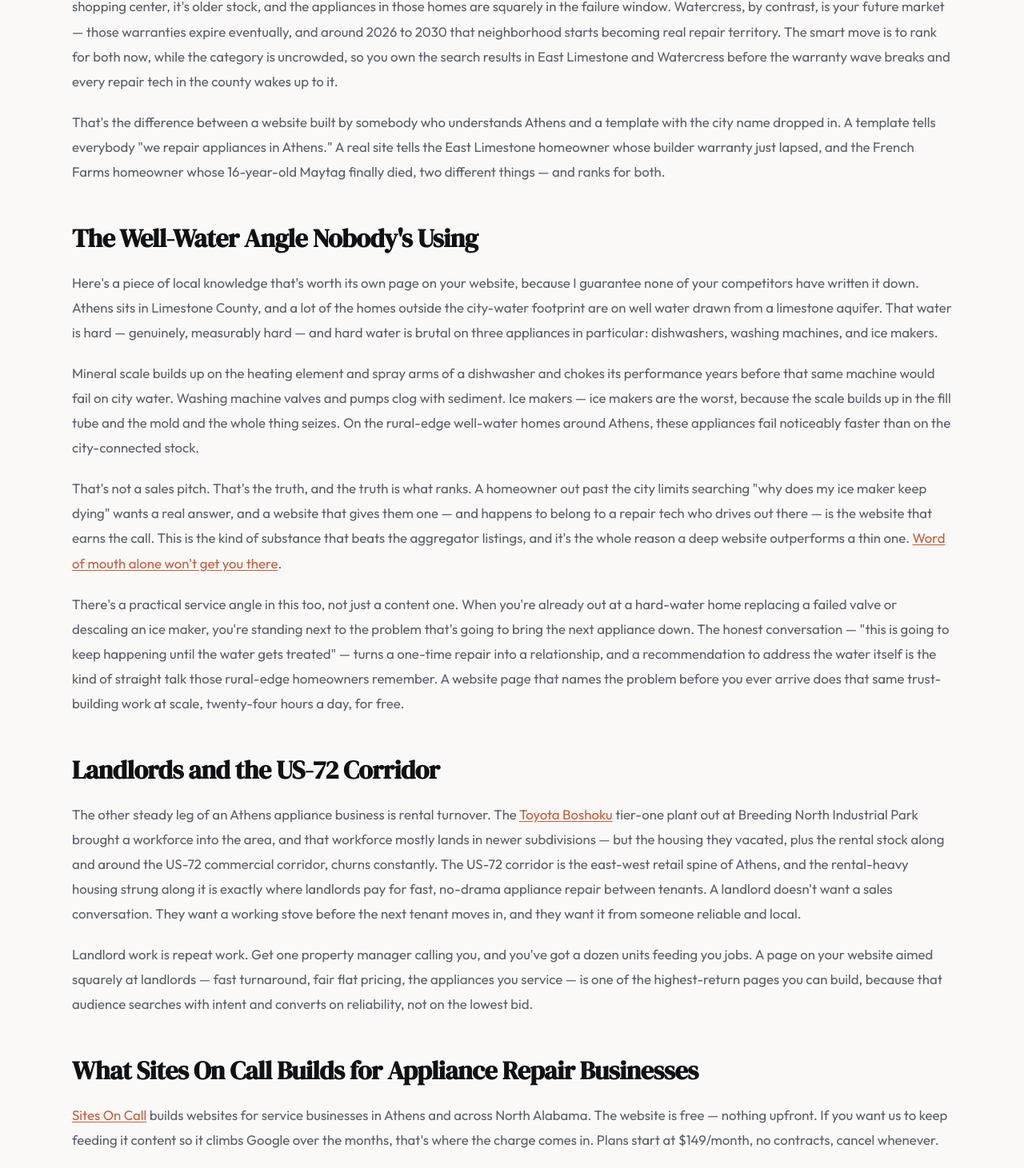
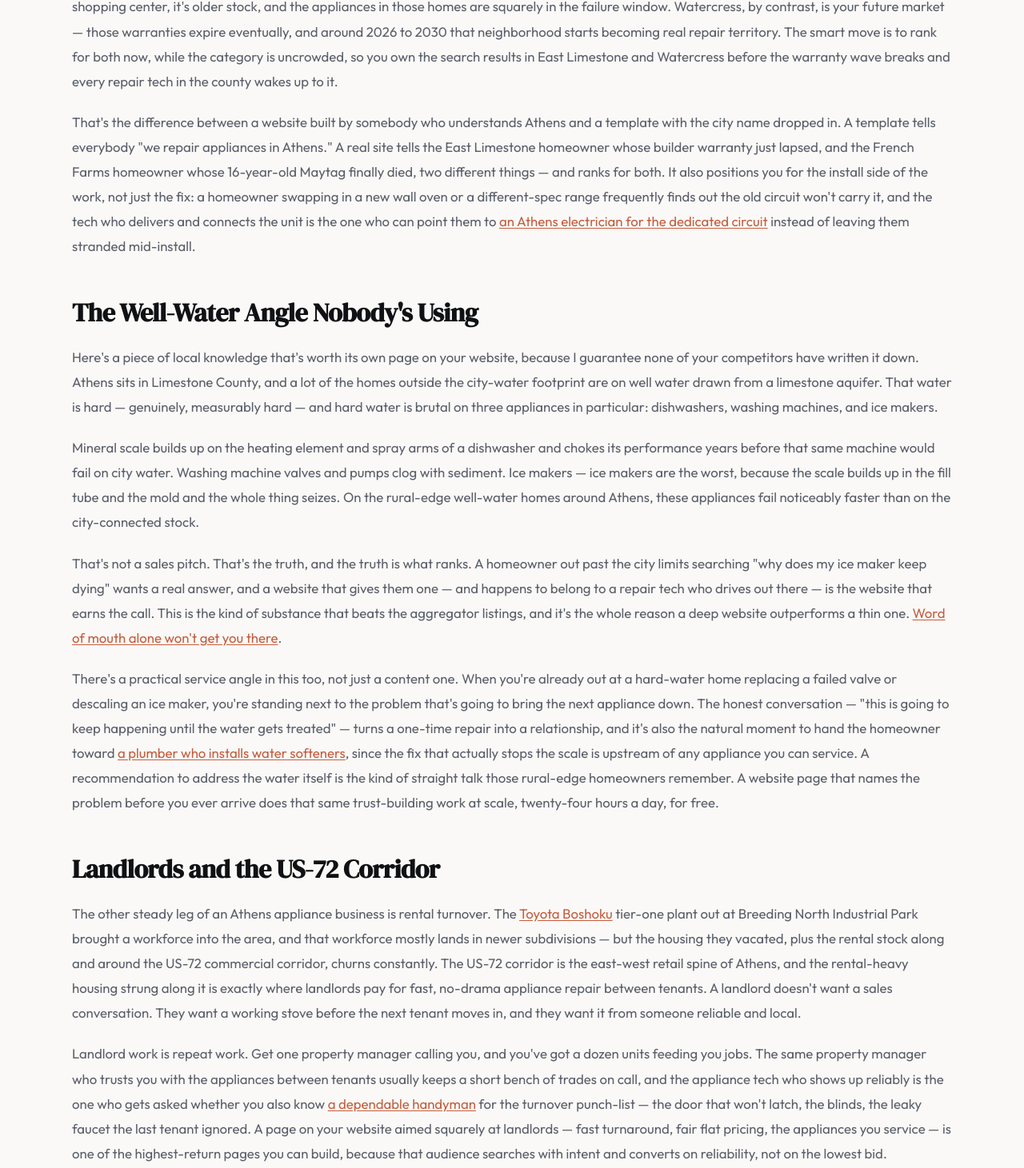
Before and after one commit to mrmicaiah/sites-on-call, an Eleventy site: page src/locations/athens/appliance-repair/index.njk in a window 1280 px wide. Shown: the part 1320-2781 px from the top of the page at 80% size. Built offline with nearby package versions, Linux system fonts and the light colour scheme; Eleventy itself is replaced by a stand-in of ours; files that its build step writes are made by us from their sources.

Commit message:
Add 3 woven sibling-trade internal links (electrician, plumber, handyman) to Athens appliance-repair page

```diff
--- a/src/locations/athens/appliance-repair/index.njk
+++ b/src/locations/athens/appliance-repair/index.njk
@@ -112,7 +112,7 @@ permalink: /locations/athens/appliance-repair/
 
     <p>French Farms is the kind of established Athens area you want your website speaking to. It sits west of downtown near the French Farms Pavilion shopping center, it's older stock, and the appliances in those homes are squarely in the failure window. Watercress, by contrast, is your future market — those warranties expire eventually, and around 2026 to 2030 that neighborhood starts becoming real repair territory. The smart move is to rank for both now, while the category is uncrowded, so you own the search results in East Limestone and Watercress before the warranty wave breaks and every repair tech in the county wakes up to it.</p>
 
-    <p>That's the difference between a website built by somebody who understands Athens and a template with the city name dropped in. A template tells everybody "we repair appliances in Athens." A real site tells the East Limestone homeowner whose builder warranty just lapsed, and the French Farms homeowner whose 16-year-old Maytag finally died, two different things — and ranks for both.</p>
+    <p>That's the difference between a website built by somebody who understands Athens and a template with the city name dropped in. A template tells everybody "we repair appliances in Athens." A real site tells the East Limestone homeowner whose builder warranty just lapsed, and the French Farms homeowner whose 16-year-old Maytag finally died, two different things — and ranks for both. It also positions you for the install side of the work, not just the fix: a homeowner swapping in a new wall oven or a different-spec range frequently finds out the old circuit won't carry it, and the tech who delivers and connects the unit is the one who can point them to <a href="/locations/athens/electrician/">an Athens electrician for the dedicated circuit</a> instead of leaving them stranded mid-install.</p>
 
     <h2>The Well-Water Angle Nobody's Using</h2>
 
@@ -122,13 +122,13 @@ permalink: /locations/athens/appliance-repair/
 
     <p>That's not a sales pitch. That's the truth, and the truth is what ranks. A homeowner out past the city limits searching "why does my ice maker keep dying" wants a real answer, and a website that gives them one — and happens to belong to a repair tech who drives out there — is the website that earns the call. This is the kind of substance that beats the aggregator listings, and it's the whole reason a deep website outperforms a thin one. <a href="/articles/why-word-of-mouth-isnt-enough/">Word of mouth alone won't get you there</a>.</p>
 
-    <p>There's a practical service angle in this too, not just a content one. When you're already out at a hard-water home replacing a failed valve or descaling an ice maker, you're standing next to the problem that's going to bring the next appliance down. The honest conversation — "this is going to keep happening until the water gets treated" — turns a one-time repair into a relationship, and a recommendation to address the water itself is the kind of straight talk those rural-edge homeowners remember. A website page that names the problem before you ever arrive does that same trust-building work at scale, twenty-four hours a day, for free.</p>
+    <p>There's a practical service angle in this too, not just a content one. When you're already out at a hard-water home replacing a failed valve or descaling an ice maker, you're standing next to the problem that's going to bring the next appliance down. The honest conversation — "this is going to keep happening until the water gets treated" — turns a one-time repair into a relationship, and it's also the natural moment to hand the homeowner toward <a href="/locations/athens/plumber/">a plumber who installs water softeners</a>, since the fix that actually stops the scale is upstream of any appliance you can service. A recommendation to address the water itself is the kind of straight talk those rural-edge homeowners remember. A website page that names the problem before you ever arrive does that same trust-building work at scale, twenty-four hours a day, for free.</p>
 
     <h2>Landlords and the US-72 Corridor</h2>
 
     <p>The other steady leg of an Athens appliance business is rental turnover. The <a href="https://www.toyota-boshoku.com/" target="_blank" rel="noopener">Toyota Boshoku</a> tier-one plant out at Breeding North Industrial Park brought a workforce into the area, and that workforce mostly lands in newer subdivisions — but the housing they vacated, plus the rental stock along and around the US-72 commercial corridor, churns constantly. The US-72 corridor is the east-west retail spine of Athens, and the rental-heavy housing strung along it is exactly where landlords pay for fast, no-drama appliance repair between tenants. A landlord doesn't want a sales conversation. They want a working stove before the next tenant moves in, and they want it from someone reliable and local.</p>
 
-    <p>Landlord work is repeat work. Get one property manager calling you, and you've got a dozen units feeding you jobs. A page on your website aimed squarely at landlords — fast turnaround, fair flat pricing, the appliances you service — is one of the highest-return pages you can build, because that audience searches with intent and converts on reliability, not on the lowest bid.</p>
+    <p>Landlord work is repeat work. Get one property manager calling you, and you've got a dozen units feeding you jobs. The same property manager who trusts you with the appliances between tenants usually keeps a short bench of trades on call, and the appliance tech who shows up reliably is the one who gets asked whether you also know <a href="/locations/athens/handyman/">a dependable handyman</a> for the turnover punch-list — the door that won't latch, the blinds, the leaky faucet the last tenant ignored. A page on your website aimed squarely at landlords — fast turnaround, fair flat pricing, the appliances you service — is one of the highest-return pages you can build, because that audience searches with intent and converts on reliability, not on the lowest bid.</p>
 
     <h2>What Sites On Call Builds for Appliance Repair Businesses</h2>
 
```
